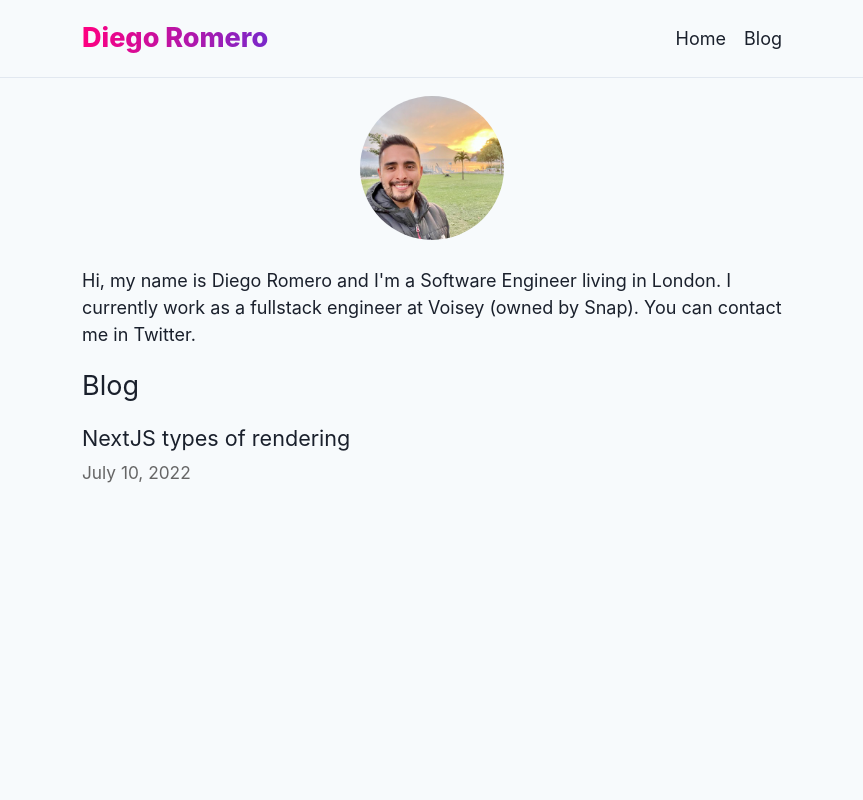
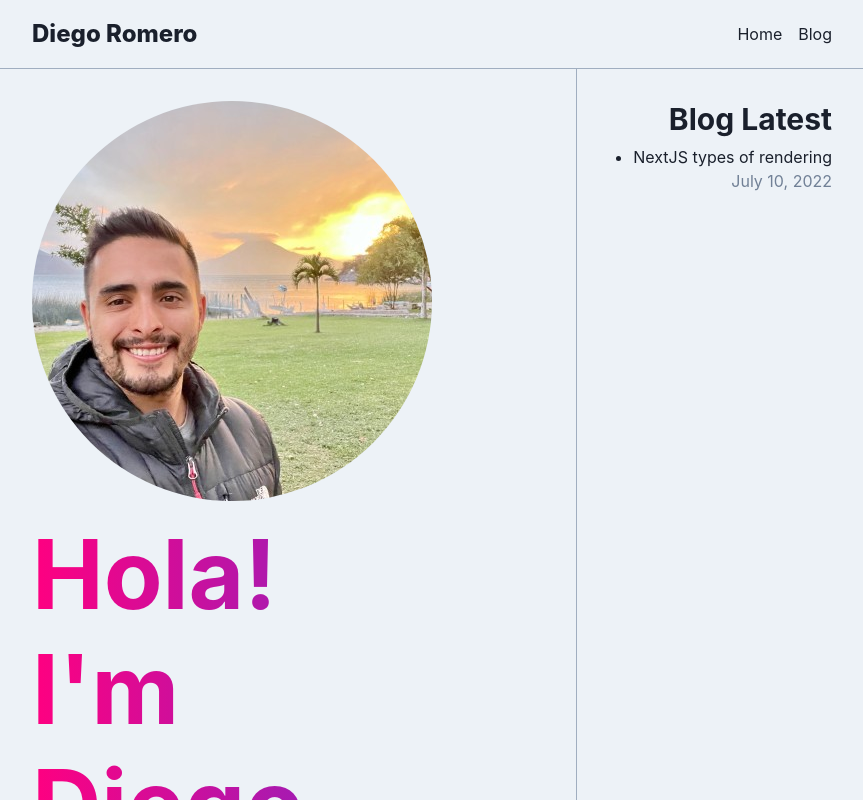
Before and after one commit to Diego-Romero/diegoromero.blog, a Next.js app: page / in a window 1280 px wide. Shown: the top 800 px of the page, without its empty margins (208-1071 px from the left). Built offline with nearby package versions, Linux system fonts and the light colour scheme.

Commit message:
Created first draft of the landing page

```diff
--- a/layouts/layout/layout.tsx
+++ b/layouts/layout/layout.tsx
@@ -6,9 +6,10 @@ import { useRouter } from "next/router";
 
 export const siteTitle = "Diego Romero - Blog";
 
-const maxW = "700px";
-const gradientMain = "linear(to-l, #7928CA, #FF0080)";
-const gradientSecondary = "linear(to-r, green.200, pink.500)";
+const maxW = "800px";
+export const gradientMain = "linear(to-l, #7928CA, #FF0080)";
+export const gradientSecondary = "linear(to-r, green.200, pink.500)";
+export const borderColor = "gray.400";
 
 const NavLink: React.FunctionComponent<{ href: string; text: string }> = ({
   href,
@@ -27,9 +28,9 @@ const NavBar = () => {
     <Flex
       as="header"
       borderBottom="1px"
-      borderColor="gray.200"
-      mb={4}
+      borderColor={borderColor}
       py={4}
+      px={4}
       justifyContent="center"
       alignItems="center"
     >
@@ -41,14 +42,9 @@ const NavBar = () => {
       >
         <Text
           fontSize="2xl"
-          bgGradient={gradientMain}
-          bgClip="text"
           fontWeight="extrabold"
           onClick={() => router.push("/")}
           cursor="pointer"
-          _hover={{
-            bgGradient: gradientSecondary,
-          }}
         >
           Diego Romero
         </Text>
@@ -68,7 +64,7 @@ interface Props {
 
 const Layout: React.FunctionComponent<Props> = ({ children, home }) => {
   return (
-    <Box bgColor="gray.50" height="100vh">
+    <Box bgColor="gray.100" height="100vh - 70px">
       <Head>
         <link rel="icon" href="/favicon.ico" />
         <meta
@@ -94,7 +90,9 @@ const Layout: React.FunctionComponent<Props> = ({ children, home }) => {
         px={4}
         height="100vh"
       >
-        <Box maxW={maxW}>{children}</Box>
+        <Box maxW={maxW} width="100%" height="100%">
+          {children}
+        </Box>
       </Flex>
       {!home && (
         <Flex>
--- a/package.json
+++ b/package.json
@@ -15,6 +15,7 @@
     "next": "latest",
     "react": "^18.2.0",
     "react-dom": "^18.2.0",
+    "react-icons": "^4.4.0",
     "remark": "^14.0.2",
     "remark-html": "^15.0.1"
   },
--- a/pages/_app.tsx
+++ b/pages/_app.tsx
@@ -1,6 +1,5 @@
 import React from "react";
 import type { AppProps } from "next/app";
-import "../styles/global.css";
 import { ChakraProvider } from "@chakra-ui/react";
 
 // Here you can import global styles, etc.
--- a/pages/index.tsx
+++ b/pages/index.tsx
@@ -1,11 +1,24 @@
 import Head from "next/head";
-import utilStyles from "../styles/utils.module.css";
-import Layout, { siteTitle } from "../layouts/layout/layout";
+import Layout, {
+  borderColor,
+  gradientMain,
+  siteTitle,
+} from "../layouts/layout/layout";
 import { getSortedPostsData, Post } from "../utils/posts";
-import Link from "next/link";
+import NextLink from "next/link";
 import Date from "../components/Date";
 import { GetStaticProps, NextPage } from "next";
-import { Avatar, Stack, Text } from "@chakra-ui/react";
+import {
+  Avatar,
+  Flex,
+  Heading,
+  Link,
+  List,
+  ListItem,
+  Stack,
+  Text,
+  UnorderedList,
+} from "@chakra-ui/react";
 
 interface Props {
   allPosts: Post[];
@@ -18,34 +31,58 @@ const Home: NextPage<Props> = (props) => {
       <Head>
         <title>{siteTitle}</title>
       </Head>
-      <Stack justifyContent="center" alignItems="center" spacing={6}>
+      <Flex
+        flexDir={["column", null, "row"]}
+        width="100%"
+        justifyContent="space-between"
+        height="100%"
+      >
+        <Stack spacing={4} alignItems="center" width="50%" pt="8">
           <Avatar
-          size="2xl"
+            size="4xl"
             name="Diego Romero"
             src="/images/profile-image.jpeg"
           />
-        <Text>
-          Hi, my name is Diego Romero and I'm a Software Engineer living in
-          London. I currently work as a fullstack engineer at Voisey (owned by
-          Snap). You can contact me in Twitter.
+          <Heading
+            as="h1"
+            margin={0}
+            fontSize="8xl"
+            bgGradient={gradientMain}
+            bgClip="text"
+          >
+            Hola! I'm Diego
+          </Heading>
+          <Heading as="h2">
+            I'm a Software Engineer @Snapchat, and living in London, UK.
+          </Heading>
+        </Stack>
+        <Stack
+          justifyContent="flex-start"
+          alignItems="flex-end"
+          borderLeft="1px"
+          borderColor={borderColor}
+          textAlign="right"
+          pl="10"
+          pt="8"
+        >
+          <Heading as="h3" fontSize="3xl">
+            Blog Latest
+          </Heading>
+          <UnorderedList>
+            {allPosts.map(({ id, date, title }) => (
+              <ListItem key={id}>
+                <NextLink href={`/blog/${id}`} passHref>
+                  <Link>{title}</Link>
+                </NextLink>
+                <br />
+                <Text color="gray.500">
+                  <Date dateString={date} />
                 </Text>
+              </ListItem>
+            ))}
+          </UnorderedList>
         </Stack>
-      <section className={`${utilStyles.headingMd} ${utilStyles.padding1px}`}>
-        <h2 className={utilStyles.headingLg}>Blog</h2>
-        <ul className={utilStyles.list}>
-          {allPosts.map(({ id, date, title }) => (
-            <li className={utilStyles.listItem} key={id}>
-              <Link href={`/posts/${id}`}>
-                <a>{title}</a>
-              </Link>
-              <br />
-              <small className={utilStyles.lightText}>
-                <Date dateString={date} />
-              </small>
-            </li>
-          ))}
-        </ul>
-      </section>
+      </Flex>
     </Layout>
   );
 };
--- a/styles/global.css
+++ /dev/null
@@ -1,27 +0,0 @@
-html,
-body {
-    padding: 0;
-    margin: 0;
-    font-family: -apple-system, BlinkMacSystemFont, Segoe UI, Roboto, Oxygen, Ubuntu,
-    Cantarell, Fira Sans, Droid Sans, Helvetica Neue, sans-serif;
-    line-height: 1.6;
-    font-size: 18px;
-}
-
-* {
-    box-sizing: border-box;
-}
-
-a {
-    color: #0070f3;
-    text-decoration: none;
-}
-
-a:hover {
-    text-decoration: underline;
-}
-
-img {
-    max-width: 100%;
-    display: block;
-}
--- a/styles/utils.module.css
+++ /dev/null
@@ -1,52 +0,0 @@
-.heading2Xl {
-    font-size: 2.5rem;
-    line-height: 1.2;
-    font-weight: 800;
-    letter-spacing: -0.05rem;
-    margin: 1rem 0;
-}
-
-.headingXl {
-    font-size: 2rem;
-    line-height: 1.3;
-    font-weight: 800;
-    letter-spacing: -0.05rem;
-    margin: 1rem 0;
-}
-
-.headingLg {
-    font-size: 1.5rem;
-    line-height: 1.4;
-    margin: 1rem 0;
-}
-
-.headingMd {
-    font-size: 1.2rem;
-    line-height: 1.5;
-}
-
-.borderCircle {
-    border-radius: 9999px;
-}
-
-.colorInherit {
-    color: inherit;
-}
-
-.padding1px {
-    padding-top: 1px;
-}
-
-.list {
-    list-style: none;
-    padding: 0;
-    margin: 0;
-}
-
-.listItem {
-    margin: 0 0 1.25rem;
-}
-
-.lightText {
-    color: #666;
-}
```
Also changed, not shown: components/layout.tsx (deleted, +0 -80 lines), 1 other file (tests, documents, lock files or other folders). Lines whose indentation alone changed are shown as unchanged.
